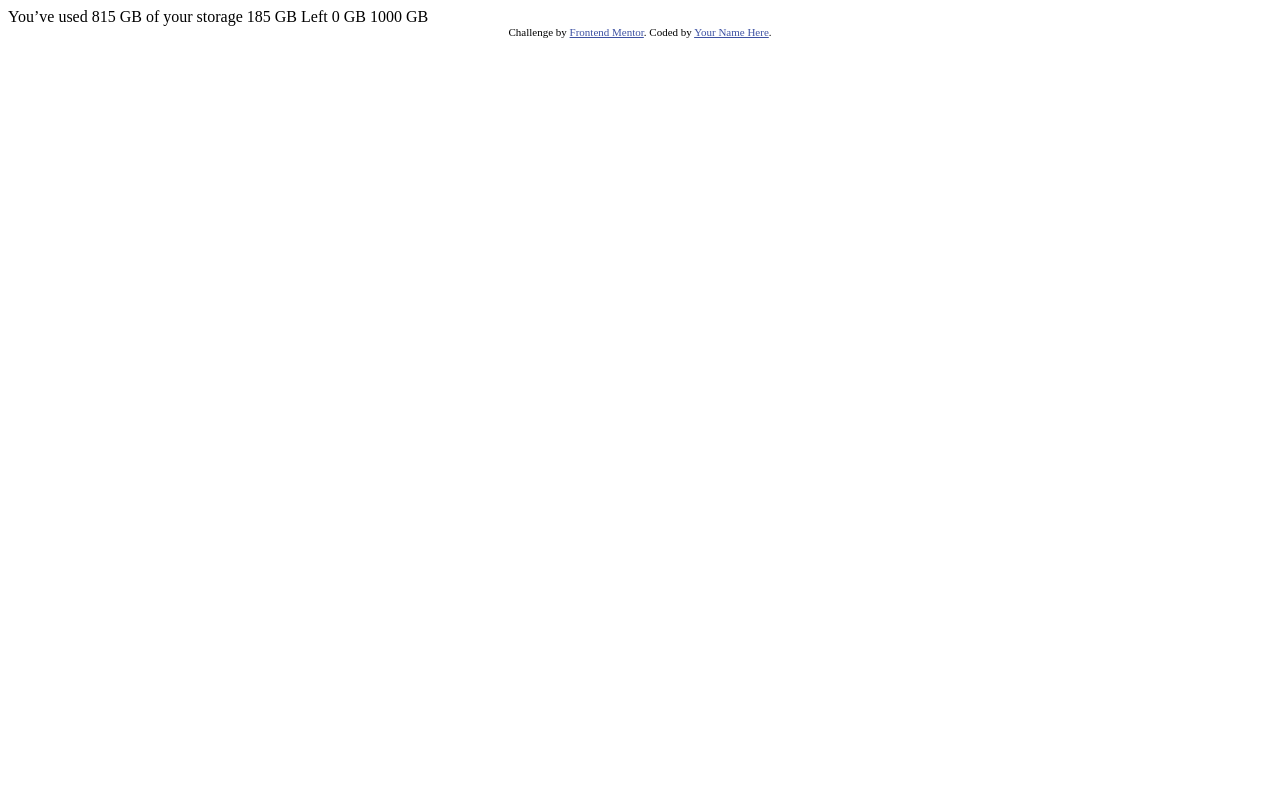
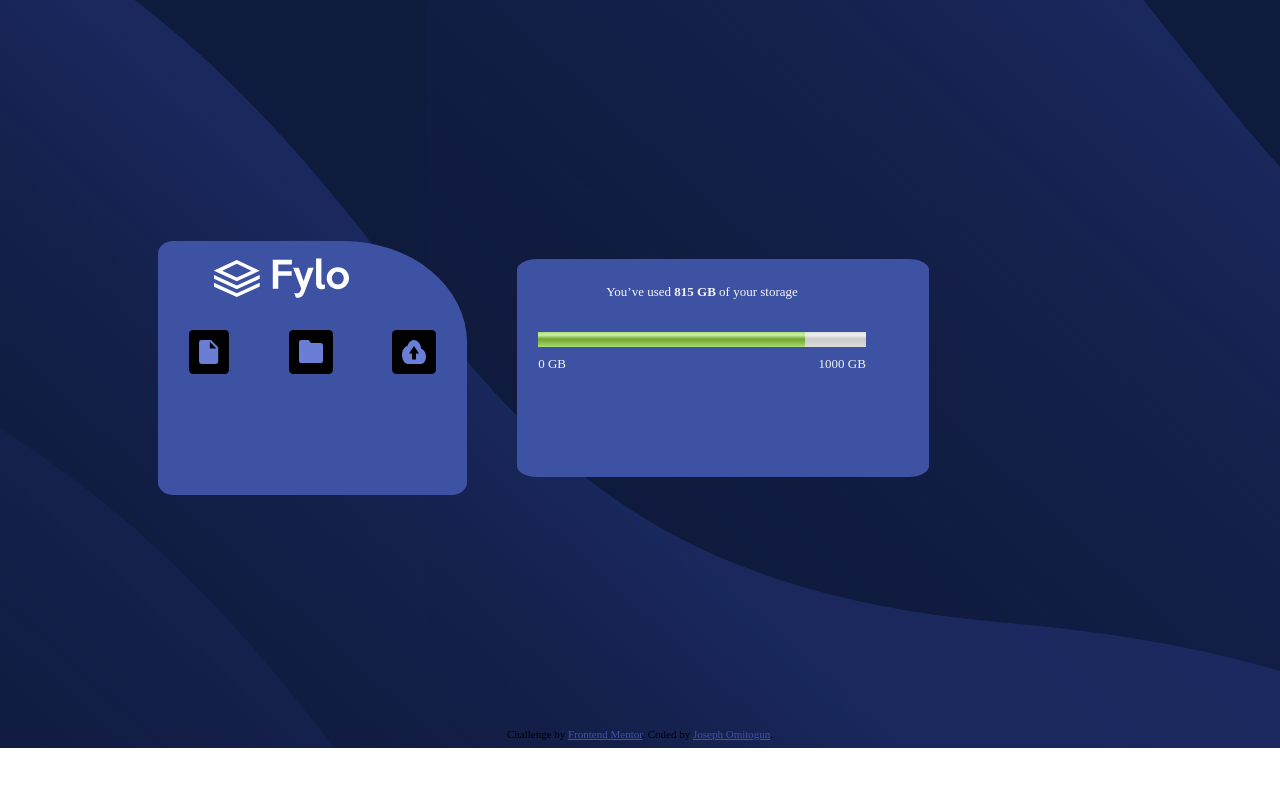
Before and after one commit to Seyijo/C-Users-AVATAR---PC-Desktop-HTML-fylo-data-sfylo-data-storage-component-mas, a plain HTML site: page index.html in a window 1280 px wide. Drawn offline with Linux system fonts and the light colour scheme.

Commit message:
added a css file

```diff
--- a/index.html
+++ b/index.html
@@ -1,31 +1,60 @@
 <!DOCTYPE html>
 <html lang="en">
   <head>
-  <meta charset="UTF-8">
-  <meta name="viewport" content="width=device-width, initial-scale=1.0"> <!-- displays site properly based on user's device -->
+    <meta charset="UTF-8" />
+    <meta name="viewport" content="width=device-width, initial-scale=1.0" />
+    <!-- displays site properly based on user's device -->
 
-  <link rel="icon" type="image/png" sizes="32x32" href="./images/favicon-32x32.png">
+    <link
+      rel="icon"
+      type="image/png"
+      sizes="32x32"
+      href="./images/favicon-32x32.png"
+    />
+   <link href="./styles.css" type="text/css" rel="stylesheet"/>
 
     <title>Frontend Mentor | Fylo data storage component</title>
 
     <!-- Feel free to remove these styles or customise in your own stylesheet 👍 -->
     <style>
-    .attribution { font-size: 11px; text-align: center; }
-    .attribution a { color: hsl(228, 45%, 44%); }
+      .attribution {
+        font-size: 11px;
+        text-align: center;
+      }
+      .attribution a {
+        color: hsl(228, 45%, 44%);
+      }
+
       </style>
   </head>
   <body>
-
-  You’ve used 815 GB of your storage
-
-  185 GB Left
-
-  0 GB
-  1000 GB
+    <div id="main">
+      <div class="fylo">
+        <p class="logo"><img src="./images/logo.svg" /></p>
+        <p class="photos">
+          <img src="./images/icon-document.svg" /><img
+            src="./images/icon-folder.svg"
+          />
+          <img src="./images/icon-upload.svg" />
+        </p>
+      </div>
+      <div class="bar">
+        <p>You’ve used <b>815 GB</b> of your storage</p>
+        <div class="holder">
+          <meter min="0" max="1000" value="815" class="gauge"></meter>
+          <p class="gb">
+            <span>0 GB</span>
+            <span>1000 GB</span>
+          </p>
+        </div>
+      </div>
+    </div>
 
     <div class="attribution">
-    Challenge by <a href="https://www.frontendmentor.io?ref=challenge" target="_blank">Frontend Mentor</a>.
-    Coded by <a href="#">Your Name Here</a>.
+      Challenge by
+      <a href="https://www.frontendmentor.io?ref=challenge" target="_blank"
+        >Frontend Mentor</a
+      >. Coded by <a href="#">Joseph Omitogun</a>.
     </div>
   </body>
 </html>
--- /dev/null
+++ b/styles.css
@@ -0,0 +1,85 @@
+body {
+    background-image: url(./images/bg-desktop.svg);
+    background-repeat: no-repeat;
+    background-size: cover;
+    background-position-y: top;
+    background-position-x: center;
+  }
+  #main {
+    width: 80vw;
+    height: 90vh;
+    margin: auto;
+    display: flex;
+    justify-content: safe;
+  }
+
+  .fylo {
+    height: 35%;
+    width: 30%;
+    margin: auto 30px;
+    border: 1px transparent solid;
+    background-color: hsl(228, 45%, 44%);
+    border-radius: 5% 40% 5% 5%;
+    display: flex;
+    flex-direction: column;
+  }
+  .bar {
+    height: 30%;
+    width: 40%;
+    margin: auto 20px;
+    border: 1px transparent solid;
+    background-color: hsl(228, 45%, 44%);
+    border-radius: 5%;
+    color: whitesmoke;
+    display: flex;
+    flex-direction: column;
+  }
+  .holder {
+    height: 70%;
+  }
+  .gauge {
+    width: 80%;
+    margin: auto 20px;
+    border-radius: 10%;
+    height: 20%;
+  }
+  .bar p {
+    width: 80%;
+    margin: auto 20px;
+    font-size: small;
+    text-align: center;
+  }
+  p.gb {
+    display: flex;
+    justify-content: space-between;
+  }
+  .logo {
+    display: flex;
+    justify-content: center;
+    width: 80%;
+  }
+  .photos {
+    display: flex;
+    justify-content: space-around;
+  }
+  .photos img {
+    background-color: black;
+    padding: 10px;
+    border-radius: 10%;
+  }
+  @media only screen and(max-width:375px) {
+    body {
+      background-image: url(./images/bg-mobile.svg);
+      background-repeat: no-repeat;
+      background-size: cover;
+    }
+    #main {
+      margin:0;
+      width: 90vw;
+      height: 90vh;
+      margin: auto;
+      display: flex;
+      flex-direction: column;
+      justify-content: safe;
+    }
+  }
```
Lines whose indentation alone changed are shown as unchanged.
